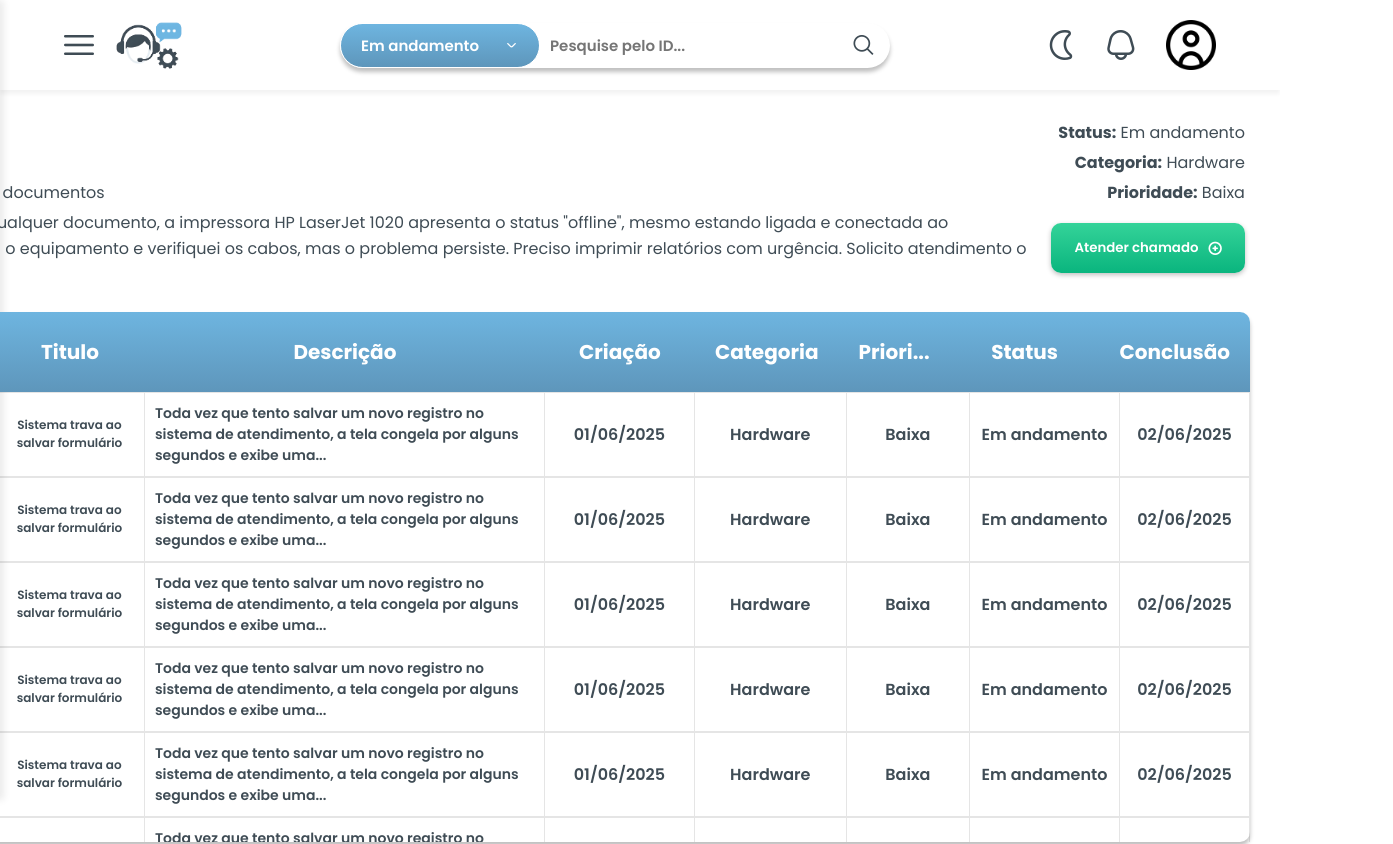
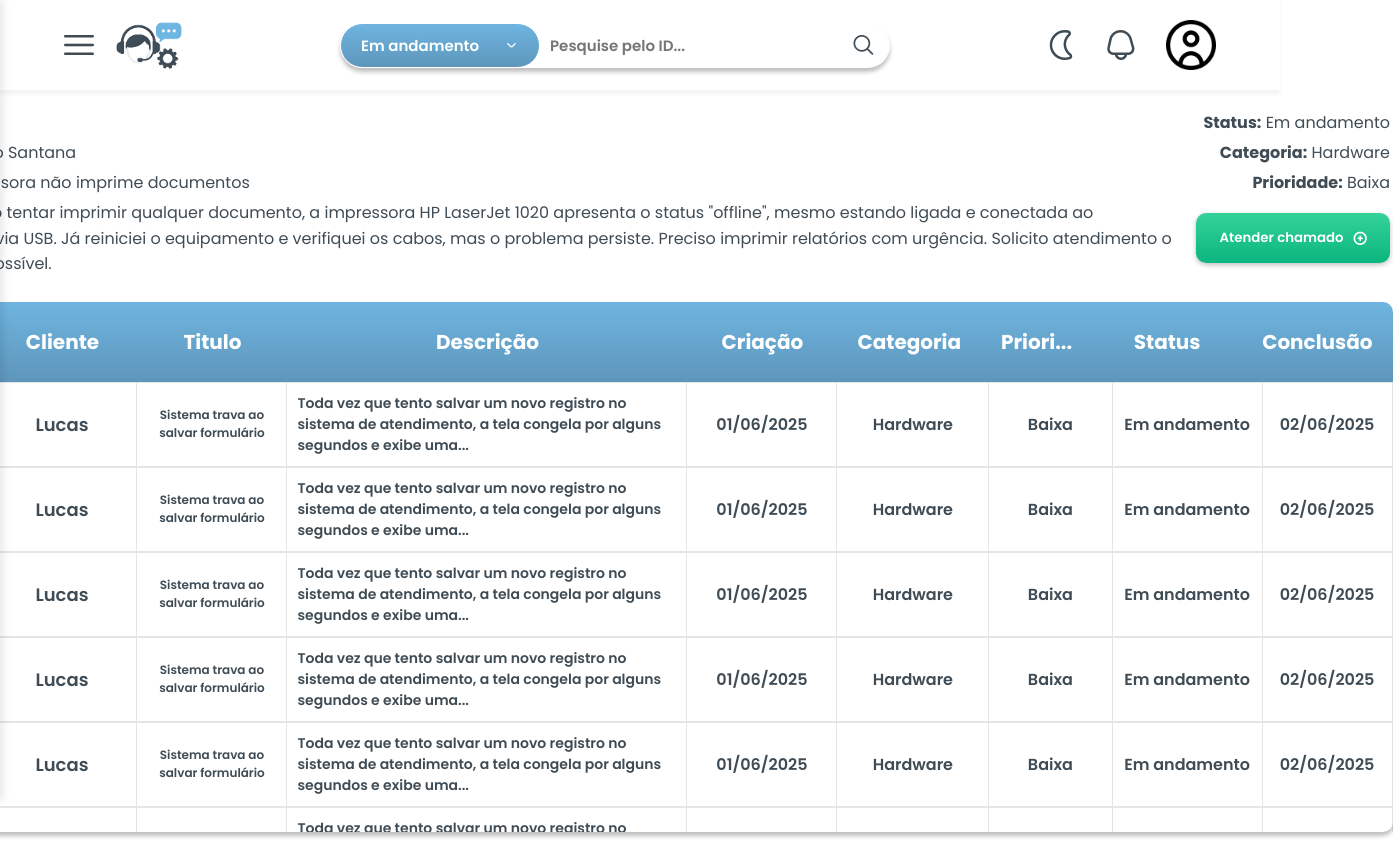
Before and after one commit to victorvlone/TechHelpDesk, a React (Vite) app in the folder TechHelpDesk/: page / in a window 1280 px wide. Shown: the top 844 px of the page, 1393 px wide, since content can reach past the window. Built offline with nearby package versions, Linux system fonts and the light colour scheme.

Commit message:
fix: corrigir posicionamento do container principal

```diff
--- a/TechHelpDesk/src/App.css
+++ b/TechHelpDesk/src/App.css
@@ -1,5 +1,16 @@
-.tecnico-content{
-  padding: 30px;
-  position: absolute;
-  right: 0;
+.tecnico-content {
+  padding: 20px;
+  display: flex;
+  align-items: center;
+  flex-direction: column;
 }
+
+.container {
+  width: 80%;
+  margin: 0 auto;
+  transition: margin 0.10s ease;
+}
+
+.tecnico-content.left {
+  margin: 0 0 0 auto;
+}
--- a/TechHelpDesk/src/App.jsx
+++ b/TechHelpDesk/src/App.jsx
@@ -7,14 +7,14 @@ import ChamadoSleecionado from "./components/ChamadoSelecionado/ChamadoSeleciona
 
 function App() {
   const [showSidebar, setShowSidebar] = useState(false);
+
   return (
     <>
       <Header setShowSidebar={setShowSidebar} />
       <Sidebar showSidebar={showSidebar} setShowSidebar={setShowSidebar} />
-      <div className="tecnico-content">
-
-      <ChamadoSleecionado />
-      <Table />
+      <div className={`tecnico-content container ${showSidebar ? "left" : ""}`}>
+        <ChamadoSleecionado />
+        <Table />
       </div>
     </>
   );
```
